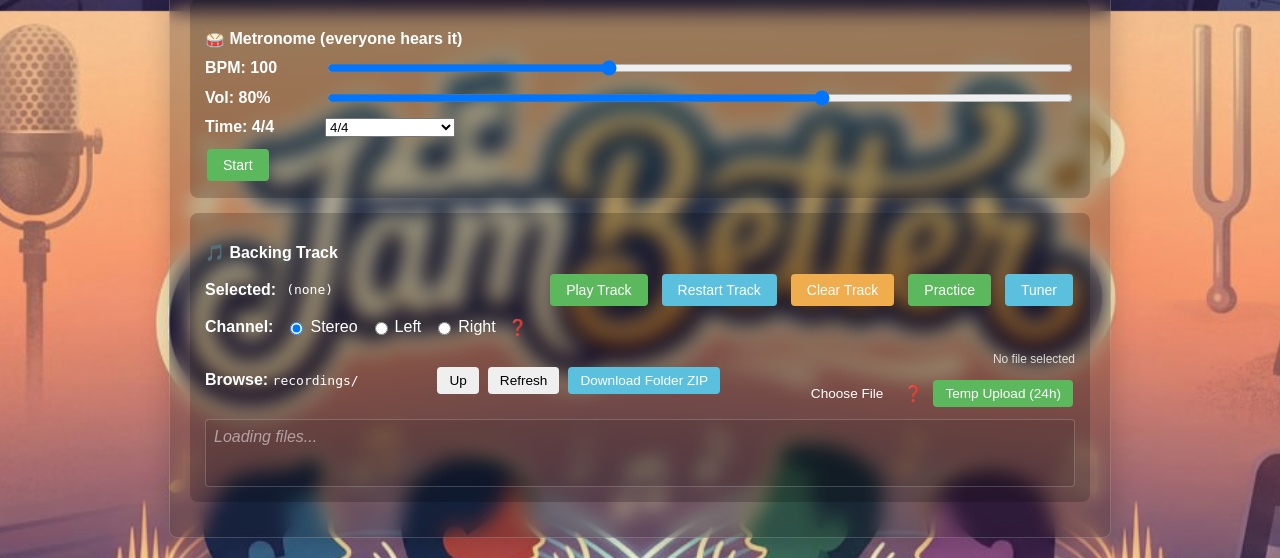
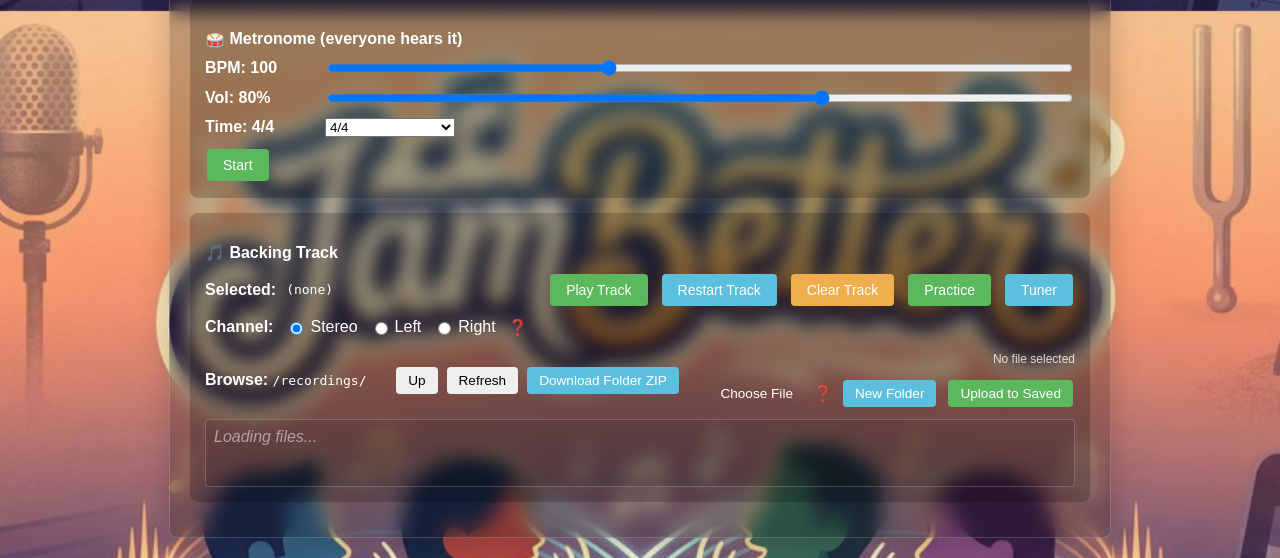
Before and after one commit to rjbuckley332/JamBetterBase, a Flask app: template templates/updated_toggle_app_script.html in a window 1280 px wide. Shown: the part 789-1347 px from the top of the page. Run offline with Flask 3, Linux system fonts and the light colour scheme; the template is opened without the code that fills it, so the values that code supplies are empty.

Commit message:
Saved folders for tenant backing-track uploads

```diff
--- a/static/support-faq.json
+++ b/static/support-faq.json
@@ -107,9 +107,9 @@
           "tags": ["download", "phone", "iphone", "android", "save", "share"]
         },
         {
-          "q": "What's the temp folder for?",
-          "a": "The **temp** folder is where your uploaded backing tracks go. When you upload an audio file using the Upload button, it appears here. You can then select it as your backing track for recording sessions.",
-          "tags": ["temp", "folder", "upload", "temporary"]
+          "q": "What's the Saved folder for?",
+          "a": "The **Saved** folder is where your uploaded backing tracks live. When you upload an audio file, the app asks which folder inside **Saved** you want to use. If the folder doesn't exist yet, you can create and name it right there.",
+          "tags": ["saved", "folder", "upload", "backing tracks", "temp"]
         },
         {
           "q": "I can't hear anyone / no one can hear me.",
--- a/templates/updated_toggle_app_script.html
+++ b/templates/updated_toggle_app_script.html
@@ -367,8 +367,9 @@
                                 Choose File
                                 <input type="file" id="tmpTrackUploadInput" accept="audio/*,.mp3,.wav,.m4a,.ogg,.flac,.aac,.mp4,.m4v" style="position:absolute;left:-9999px;" onchange="document.getElementById('uploadFileName').textContent=this.files[0]?this.files[0].name:'No file selected'">
                             </label>
-                            <span class="help-tooltip" title="Upload your own backing track here. It will appear in your temp folder.">❓</span>
-                            <button class="btn btn-sm btn-success" onclick="tmpTrackUpload()">Temp Upload (24h)</button>
+                            <span class="help-tooltip" title="Upload your own backing track here. You will choose a folder inside Saved.">❓</span>
+                            <button type="button" class="btn btn-sm btn-info" onclick="createSavedFolderPrompt()">New Folder</button>
+                            <button class="btn btn-sm btn-success" onclick="tmpTrackUpload()">Upload to Saved</button>
                         </div>
                     </div>
                 </div>
@@ -648,6 +649,7 @@
         let playbackRunning = false;
         let wavCurrentPath = "recordings/";
         const seenDirsByPath = {};
+        const SAVED_ROOT = 'saved';
 
         function showToast(html, ms=7000) {
             const stack = document.getElementById('toastStack');
@@ -911,10 +913,63 @@
         }
 
         function prettyUploadName(name) {
-            // Temp uploads are stored as: <uuid>_<original>
+            // Uploaded tracks are stored as: <uuid>_<original>
             // Hide the uuid prefix for readability.
             if (!name) return name;
             return name.replace(/^[0-9a-f]{32}_/i, '');
+        }
+
+        function uiFolderLabel(name) {
+            return String(name || '').toLowerCase() === SAVED_ROOT ? 'Saved' : String(name || '');
+        }
+
+        function uiPathLabel(path) {
+            return String(path || '').replace(/(^|\/)saved(?=\/|$)/g, '$1Saved');
+        }
+
+        function currentSavedFolderName() {
+            const parts = String(wavCurrentPath || '').split('/').filter(Boolean);
+            const idx = parts.findIndex(p => p.toLowerCase() === SAVED_ROOT);
+            if (idx >= 0 && parts[idx + 1]) return parts[idx + 1];
+            return '';
+        }
+
+        async function fetchSavedFolders() {
+            const res = await apiFetch('/wav/browse?path=' + encodeURIComponent('/recordings/' + SAVED_ROOT + '/'));
+            const data = await res.json();
+            if (!data.ok) throw new Error(data.error || 'Could not load Saved folders');
+            return (data.dirs || []).filter(Boolean);
+        }
+
+        async function createSavedFolder(name) {
+            const trimmed = String(name || '').trim();
+            if (!trimmed) throw new Error('Folder name is required.');
+            const res = await apiFetch('/wav/create-folder', {
+                method: 'POST',
+                headers: {'Content-Type': 'application/json'},
+                body: JSON.stringify({name: trimmed})
+            });
+            const data = await res.json();
+            if (!data.ok) throw new Error(data.error || 'Folder create failed');
+            showToast('📁 Created Saved/' + data.folder);
+            return data.folder;
+        }
+
+        async function createSavedFolderPrompt(prefill='') {
+            const current = prefill || currentSavedFolderName() || '';
+            const name = window.prompt('Name the folder inside Saved:', current);
+            if (name === null) return null;
+            const trimmed = String(name || '').trim();
+            if (!trimmed) {
+                alert('Folder name is required.');
+                return null;
+            }
+            try {
+                return await createSavedFolder(trimmed);
+            } catch (e) {
+                alert('Folder create failed: ' + e);
+                return null;
+            }
         }
 
 
@@ -958,7 +1013,7 @@
                     const added = dirsNow.filter(d => !prevSet.has(d));
                     for (const d of added) {
                         const targetPath = pathKey + d + '/';
-                        const openJs = `wavCurrentPath='${targetPath}';document.getElementById('wavPath').textContent='/' + wavCurrentPath;wavRefresh();`;
+                        const openJs = `wavCurrentPath='${targetPath}';document.getElementById('wavPath').textContent='/' + uiPathLabel(wavCurrentPath);wavRefresh();`;
                         showToast(`✅ New session ready: <b>${d}</b><br><a href="#" onclick="${openJs};return false;">Open folder</a> · <a href="/wav/download-folder?path=${encodeURIComponent('/'+targetPath)}" target="_blank" rel="noopener">Download ZIP</a>`);
                         try { if (navigator.vibrate) navigator.vibrate(70); } catch(e) {}
                     }
@@ -966,17 +1021,17 @@
                 seenDirsByPath[pathKey] = dirsNow;
 
 
-                // Folders: hide trash/archive noise. temp is per-tenant, shows naturally.
+                // Folders: hide trash/archive noise. Saved is per-tenant and injected by the backend.
                 const hiddenDirs = new Set(['tmp', 'trash', '.trash', '.archived']);
                 let visibleDirs = (data.dirs || []).filter(d => !hiddenDirs.has(String(d || '').toLowerCase()));
                 visibleDirs.forEach(d => {
                     const btn = document.createElement('div');
                     btn.className = 'file-row';
-                    btn.innerHTML = '<span>📁 ' + d + '/</span>';
+                    btn.innerHTML = '<span>📁 ' + uiFolderLabel(d) + '/</span>';
                     btn.style.cursor = 'pointer';
                     btn.onclick = () => {
                         wavCurrentPath = wavCurrentPath + d + '/';
-                        document.getElementById('wavPath').textContent = '/' + wavCurrentPath;
+                        document.getElementById('wavPath').textContent = '/' + uiPathLabel(wavCurrentPath);
                         wavRefresh();
                     };
                     filesDiv.appendChild(btn);
@@ -993,7 +1048,7 @@
                         sizeStr = mb < 1 ? (f.size / 1024).toFixed(1) + ' KB' : mb.toFixed(1) + ' MB';
                     }
 
-                    const displayName = (wavCurrentPath.includes('/temp/')) ? prettyUploadName(f.name) : f.name;
+                    const displayName = (wavCurrentPath.includes('/saved/')) ? prettyUploadName(f.name) : f.name;
                     row.innerHTML = '<span>' + getFileIcon(f.name) + ' ' + displayName + (sizeStr ? ' <small style="opacity:0.7">(' + sizeStr + ')</small>' : '') + '</span>';
 
                     const actions = document.createElement('div');
@@ -1112,7 +1167,7 @@
                 wavCurrentPath = parts.length === 0 ? 'recordings/' : parts.join('/') + '/';
                 if (!wavCurrentPath.startsWith('recordings/')) wavCurrentPath = 'recordings/';
             }
-            document.getElementById('wavPath').textContent = '/' + wavCurrentPath;
+            document.getElementById('wavPath').textContent = '/' + uiPathLabel(wavCurrentPath);
             wavRefresh();
         }
 
@@ -1123,13 +1178,39 @@
                 return;
             }
             const file = input.files[0];
-            const form = new FormData();
-            form.append('file', file);
             try {
-                const res = await fetch('/wav/tmp-upload', { method: 'POST', body: form });
+                const existingFolders = await fetchSavedFolders();
+                let defaultFolder = currentSavedFolderName();
+                if (!defaultFolder && existingFolders.length === 1) defaultFolder = existingFolders[0];
+                const promptLines = [
+                    'Choose a folder inside Saved for this upload.',
+                    existingFolders.length ? ('Existing folders: ' + existingFolders.join(', ')) : 'No folders yet. Enter a new folder name.',
+                    '',
+                    'Folder name:'
+                ];
+                let folder = window.prompt(promptLines.join('\n'), defaultFolder || '');
+                if (folder === null) return;
+                folder = String(folder || '').trim();
+                if (!folder) {
+                    alert('Folder name is required.');
+                    return;
+                }
+                if (!existingFolders.includes(folder)) {
+                    if (!confirm('Create new Saved folder "' + folder + '"?')) return;
+                    folder = await createSavedFolder(folder);
+                    if (!folder) return;
+                }
+                const form = new FormData();
+                form.append('file', file);
+                form.append('folder', folder);
+                const res = await fetch('/wav/upload', { method: 'POST', body: form });
                 const data = await res.json();
                 if (data.ok) {
-                    alert('Uploaded: ' + data.file);
+                    wavCurrentPath = 'recordings/' + SAVED_ROOT + '/' + data.folder + '/';
+                    document.getElementById('wavPath').textContent = '/' + uiPathLabel(wavCurrentPath);
+                    alert('Uploaded to Saved/' + data.folder + ': ' + prettyUploadName(file.name));
+                    input.value = '';
+                    document.getElementById('uploadFileName').textContent = 'No file selected';
                     wavRefresh();
                 } else {
                     alert('Upload failed: ' + (data.error || 'Unknown error'));
@@ -1200,6 +1281,7 @@
                 inc.checked = localStorage.getItem('includeInjector') === '1';
                 inc.addEventListener('change', () => localStorage.setItem('includeInjector', inc.checked ? '1' : '0'));
             }
+            document.getElementById('wavPath').textContent = '/' + uiPathLabel(wavCurrentPath);
             wavRefresh();
             refreshQueuedWav();
             refreshStatuses();
--- a/trackbot/app.py
+++ b/trackbot/app.py
@@ -114,7 +114,7 @@ def start_playback(relpath, channel='stereo'):
         channel = 'stereo'
 
     # --- Path resolution ---
-    # relpath from toggle_app uses browse paths like "recordings/temp/foo.mp3"
+    # relpath from toggle_app uses browse paths like "recordings/saved/Folder/foo.mp3"
     # or "recordings/<tenant>/2026-03-27/bar.wav".
     # RCLONE_REMOTE may be tenant-scoped (e.g. .../recordings/seigr).
     stripped = relpath.lstrip("/")
```
Also changed, not shown: toggle_app.py (+70 -11 lines), README-lightsail-setup.md.
